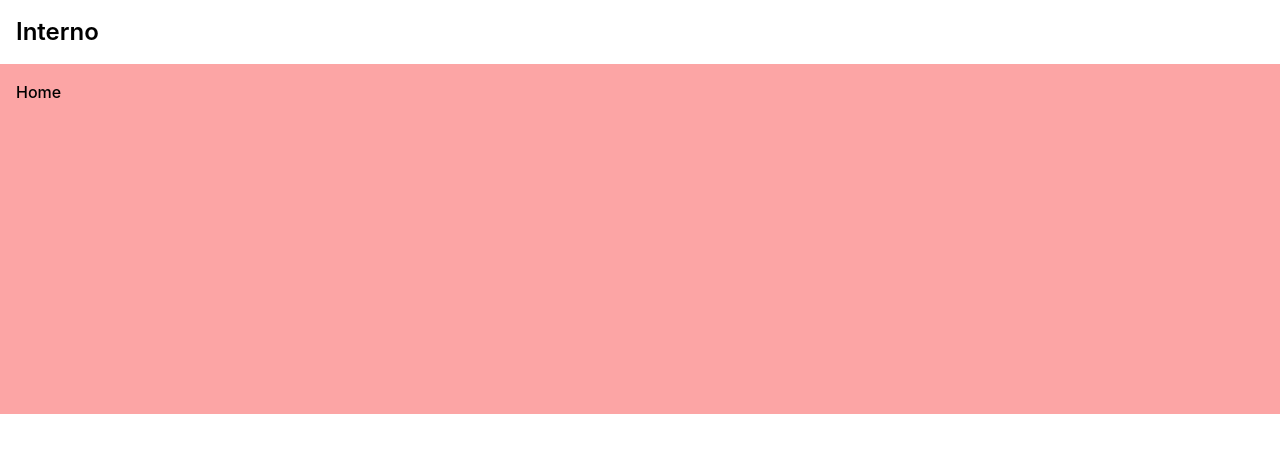
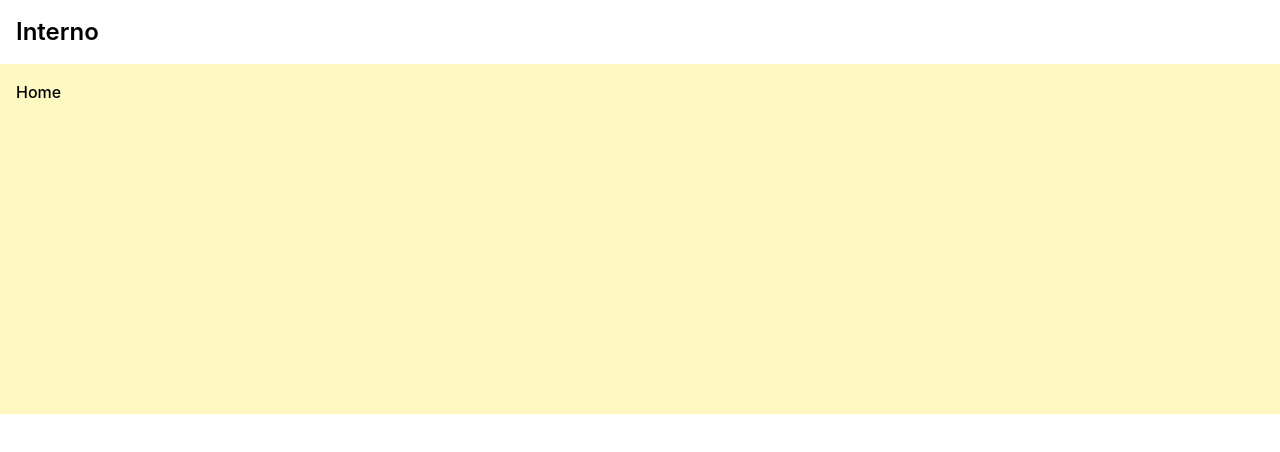
Before and after one commit to techtrybe/interno, a Next.js app: page / in a window 1280 px wide. Shown: the top 452 px of the page. Built offline with nearby package versions, Linux system fonts and the light colour scheme.

Commit message:
optimize shared layout and page components

```diff
--- a/components/shared/Layout.jsx
+++ b/components/shared/Layout.jsx
@@ -1,13 +1,13 @@
-import Navbar from 'components/Navbar'
-import React from 'react'
+import Navbar from "components/Navbar";
+import { Fragment } from "react";
 
-function Layout({children}) {
+function Layout({ children }) {
   return (
-    <>
-    <Navbar />
-    <main>{children}</main>
-    </>
-  )
+    <Fragment>
+      <Navbar />
+      <main>{children}</main>
+    </Fragment>
+  );
 }
 
-export default Layout
+export default Layout;
--- a/components/shared/Page.jsx
+++ b/components/shared/Page.jsx
@@ -1,5 +1,5 @@
 import Head from "next/head";
-import React from "react";
+import React, { Fragment } from "react";
 
 function Page({
   children,
@@ -8,14 +8,14 @@ function Page({
   style,
 }) {
   return (
-    <>
+    <Fragment>
       <Head>
         <title>{title}</title>
       </Head>
       <div className={`flex flex-col p-4 ${className}`} style={style}>
         <div className="w-full max-w-7xl mx-auto">{children}</div>
       </div>
-    </>
+    </Fragment>
   );
 }
 
--- a/pages/index.js
+++ b/pages/index.js
@@ -2,7 +2,7 @@ import Page from "components/shared/Page"
 
 function Home() {
   return (
-    <Page className="bg-red-300 h-[350px]">Home</Page>
+    <Page className="bg-yellow-100 h-[350px]">Home</Page>
   )
 }
 
```
